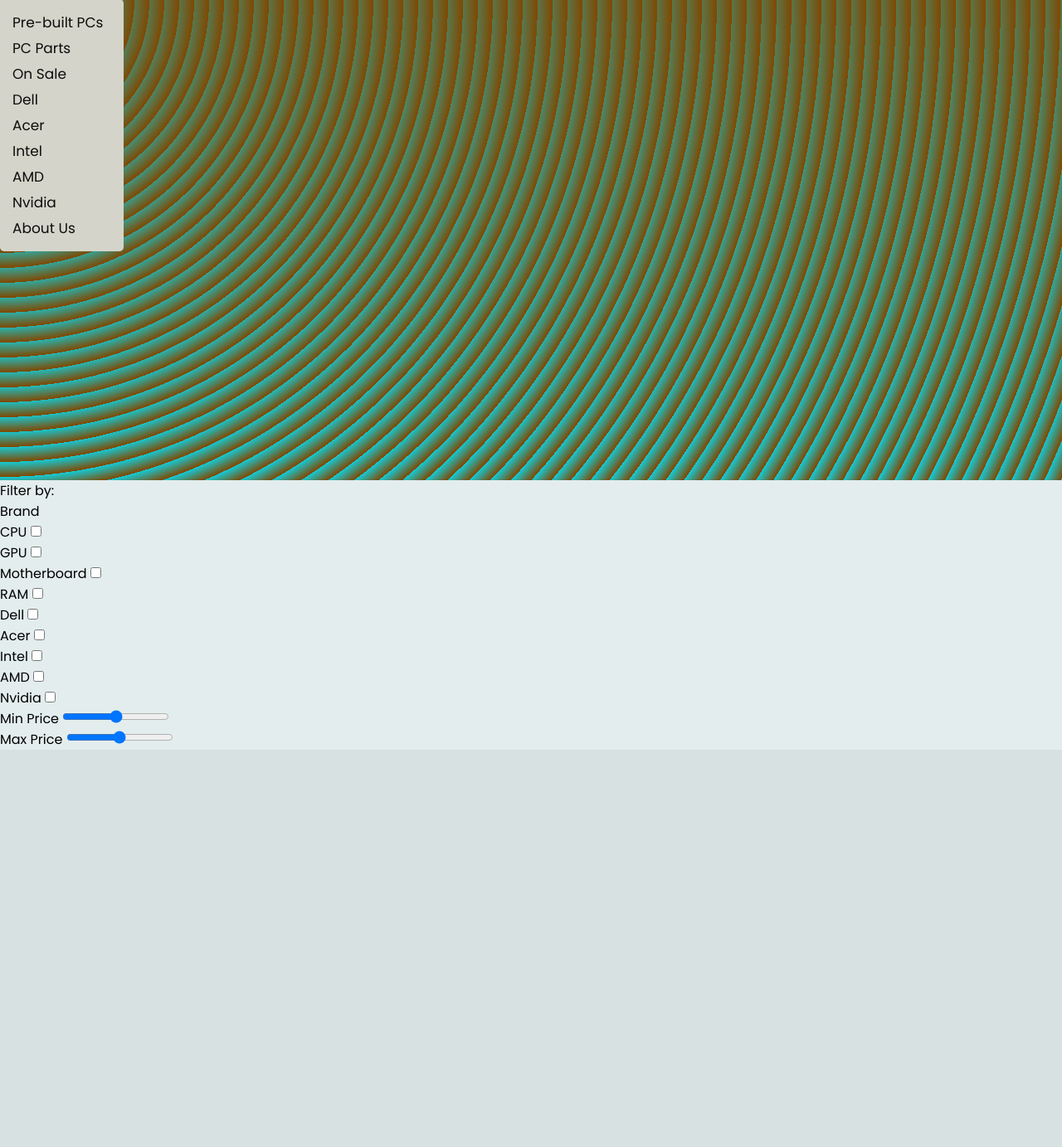
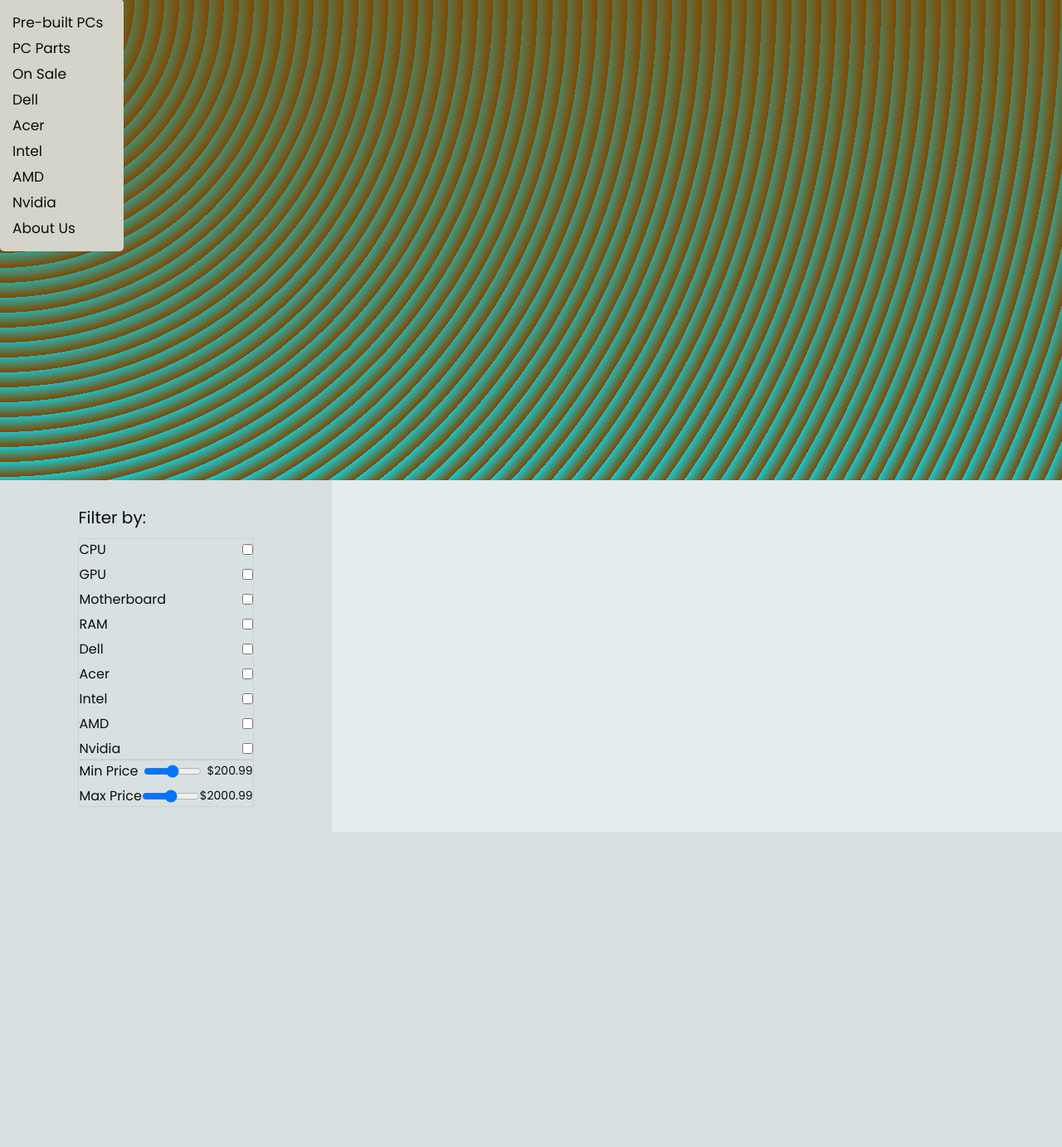
Before and after one commit to kauer3/second-hand-pc-store, a PHP site: page / in a window 1280 px wide. Shown: the part 46-1429 px from the top of the page at 83% size. Before the commit the page ends 944 px from the top, so only its background shows below. Run offline with PHP 8.4, Linux system fonts and the light colour scheme.

Commit message:
Update filter section

```diff
--- a/Public/Layout/header.php
+++ b/Public/Layout/header.php
@@ -13,19 +13,19 @@
 <body>
     <header>
         <div class="menu-container">
-            <div class="menu-button">
+            <div class="menu-button text">
                 <div class="menu-icon">&#9776;</div>
             </div>
             <div class="menu">
-                <div class="menu-item">Pre-built PCs</div>
-                <div class="menu-item">PC Parts</div>
-                <div class="menu-item">On Sale</div>
-                <div class="menu-item">Dell</div>
-                <div class="menu-item">Acer</div>
-                <div class="menu-item">Intel</div>
-                <div class="menu-item">AMD</div>
-                <div class="menu-item">Nvidia</div>
-                <div class="menu-item">About Us</div>
+                <div class="menu-item text">Pre-built PCs</div>
+                <div class="menu-item text">PC Parts</div>
+                <div class="menu-item text">On Sale</div>
+                <div class="menu-item text">Dell</div>
+                <div class="menu-item text">Acer</div>
+                <div class="menu-item text">Intel</div>
+                <div class="menu-item text">AMD</div>
+                <div class="menu-item text">Nvidia</div>
+                <div class="menu-item text">About Us</div>
             </div>
         </div>
         <div class="logo-container">
--- a/Public/Layout/style.css
+++ b/Public/Layout/style.css
@@ -12,6 +12,10 @@
 
 body {
     background-color: var(--background);
+}
+
+.text {
+    color: var(--text);
 }
 
 header {
@@ -30,7 +34,6 @@ header {
 
 .menu-container {
     background-color: unset;
-    color: var(--text);
     transition: background-color 0.3s ease-in-out, color 0.3s ease-in-out;
 }
 
@@ -164,7 +167,6 @@ header {
     background-color: var(--tertiary);
     border: 1px solid var(--secondary);
     transition: all 0.3s ease-in-out;
-    color: var(--text);
 
 }
 
@@ -209,6 +211,49 @@ header {
     background-image: repeating-radial-gradient(circle at 0 0, transparent 0, var(--primary) 18px), repeating-linear-gradient(#12ccd955, #12ccd9);
 }
 
+.filter-container {
+    display: flex;
+    flex-direction: column;
+    align-items: center;
+    justify-content: center;
+    max-width: 400px;
+    padding: 30px 0;
+    background-color: var(--tertiary);
+}
+
+.filter-title {
+    font-size: 20px;
+    margin-bottom: 10px;
+}
+
+.filter-item {
+    display: flex;
+    flex-direction: column;
+    align-items: center;
+    justify-content: space-between;
+    gap: 5px;
+    border: 1px solid #00000011;
+}
+
+.filter-item-content-item {
+    display: flex;
+    align-items: center;
+    justify-content: space-between;
+    width: 100%;
+}
+
+.filter-item-content-item > label {
+    font-size: 16px;
+}
+
+.filter-item-content-item > input[type="range"] {
+    max-width: 70px;
+}
+
+.filter-item-content-item > .price {
+    font-size: 14px;
+}
+
 footer {
     position: relative;
     height: 380px;
--- a/Public/index.php
+++ b/Public/index.php
@@ -4,53 +4,55 @@ include "Layout/header.php";
 <div class="banner"></div>
 <div class="filter-container">
     <div class="filter">
-        <div class="filter-title">Filter by:</div>
+        <div class="filter-title text">Filter by:</div>
         <div class="filter-item">
-            <div class="filter-item-title">Brand</div>
-            <div class="filter-item-content">
             <div class="filter-item-content-item">
-                    <label for="CPU">CPU</label>
+                <label class="text" for="CPU">CPU</label>
                 <input type="checkbox" name="CPU" id="CPU">
             </div>
             <div class="filter-item-content-item">
-                    <label for="GPU">GPU</label>
+                <label class="text" for="GPU">GPU</label>
                 <input type="checkbox" name="GPU" id="GPU">
             </div>
             <div class="filter-item-content-item">
-                    <label for="Motherboard">Motherboard</label>
+                <label class="text" for="Motherboard">Motherboard</label>
                 <input type="checkbox" name="Motherboard" id="Motherboard">
             </div>
             <div class="filter-item-content-item">
-                    <label for="RAM">RAM</label>
+                <label class="text" for="RAM">RAM</label>
                 <input type="checkbox" name="RAM" id="RAM">
             </div>
             <div class="filter-item-content-item">
-                    <label for="Dell">Dell</label>
+                <label class="text" for="Dell">Dell</label>
                 <input type="checkbox" name="Dell" id="Dell">
             </div>
             <div class="filter-item-content-item">
-                    <label for="Acer">Acer</label>
+                <label class="text" for="Acer">Acer</label>
                 <input type="checkbox" name="Acer" id="Acer">
             </div>
             <div class="filter-item-content-item">
-                    <label for="Intel">Intel</label>
+                <label class="text" for="Intel">Intel</label>
                 <input type="checkbox" name="Intel" id="Intel">
             </div>
             <div class="filter-item-content-item">
-                    <label for="AMD">AMD</label>
+                <label class="text" for="AMD">AMD</label>
                 <input type="checkbox" name="AMD" id="AMD">
             </div>
             <div class="filter-item-content-item">
-                    <label for="Nvidia">Nvidia</label>
+                <label class="text" for="Nvidia">Nvidia</label>
                 <input type="checkbox" name="Nvidia" id="Nvidia">
             </div>
+        </div>
+        <div class="filter-item">
             <div class="filter-item-content-item">
-                    <label for="MinPrice">Min Price</label>
+                <label class="text" for="MinPrice">Min Price</label>
                 <input type="range" name="MinPrice" id="MinPrice">
+                <span class="price text">$200.99</span>
             </div>
             <div class="filter-item-content-item">
-                    <label for="MaxPrice">Max Price</label>
+                <label class="text" for="MaxPrice">Max Price</label>
                 <input type="range" name="MaxPrice" id="MaxPrice">
+                <span class="price text">$2000.99</span>
             </div>
         </div>
     </div>
```
Lines whose indentation alone changed are shown as unchanged.
